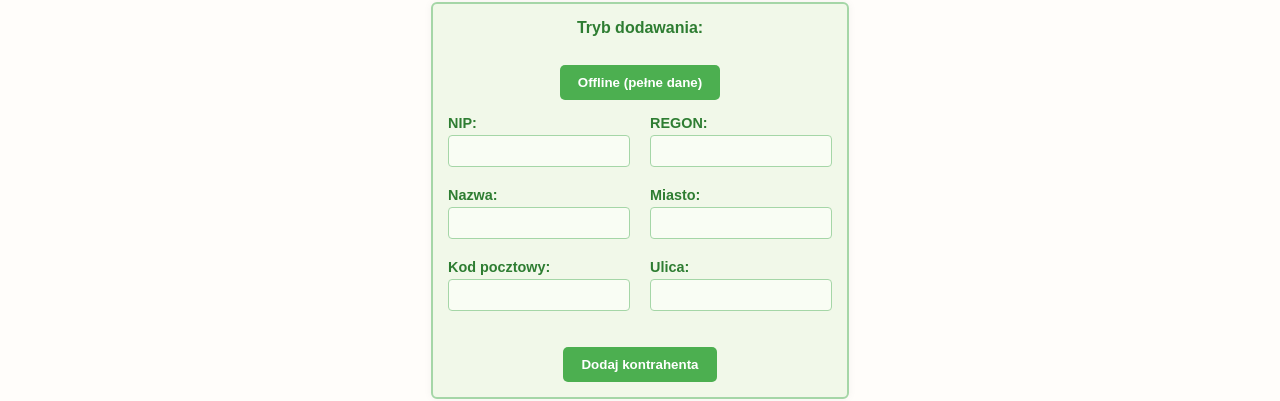
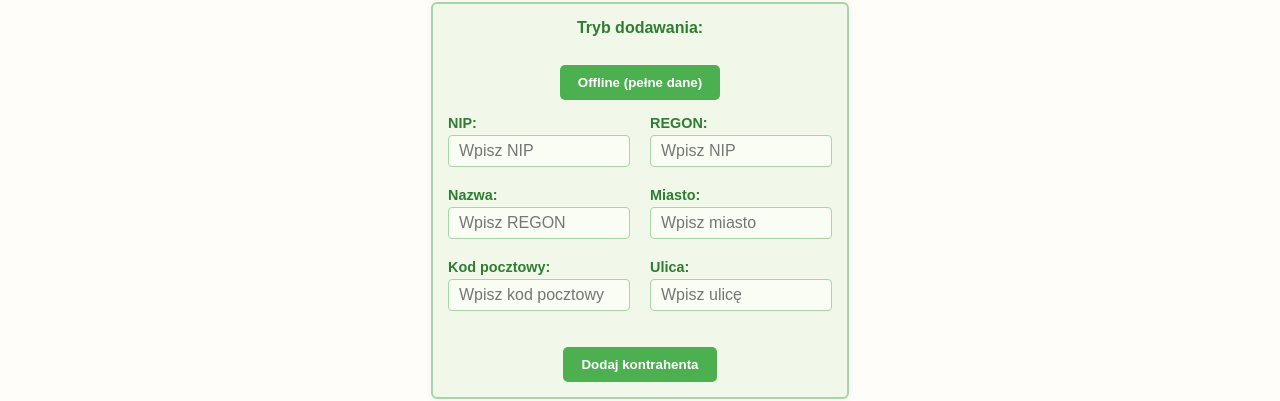
Before and after one commit to Kabanolololo/system-ewidencji-odpadow, a React (Vite) app in the folder frontend/: page /dashboard/contractors in a window 1280 px wide. Shown: the part 155-556 px from the top of the page. Built offline with nearby package versions, Linux system fonts and the light colour scheme; no server answers; sample sign-in values are in the browser's storage.

Commit message:
feat: add placeholders to input fields in Contractors form for better user guidance

```diff
--- a/frontend/src/features/dashboard/components/Contractors.jsx
+++ b/frontend/src/features/dashboard/components/Contractors.jsx
@@ -171,25 +171,25 @@ function Contractors() {
 
         <div className="form-row">
           <label>NIP:
-            <input type="text" value={newContractor.nip} onChange={e => setNewContractor({ ...newContractor, nip: e.target.value })} required />
+            <input type="text" placeholder='Wpisz NIP' value={newContractor.nip} onChange={e => setNewContractor({ ...newContractor, nip: e.target.value })} required />
           </label>
 
           {!isOnline && (
             <>
               <label>REGON:
-                <input type="text" value={newContractor.regon} onChange={e => setNewContractor({ ...newContractor, regon: e.target.value })} required />
+                <input type="text" placeholder='Wpisz NIP' value={newContractor.regon} onChange={e => setNewContractor({ ...newContractor, regon: e.target.value })} required />
               </label>
               <label>Nazwa:
-                <input type="text" value={newContractor.name} onChange={e => setNewContractor({ ...newContractor, name: e.target.value })} required />
+                <input type="text" placeholder='Wpisz REGON' value={newContractor.name} onChange={e => setNewContractor({ ...newContractor, name: e.target.value })} required />
               </label>
               <label>Miasto:
-                <input type="text" value={newContractor.city} onChange={e => setNewContractor({ ...newContractor, city: e.target.value })} required />
+                <input type="text" placeholder='Wpisz miasto' value={newContractor.city} onChange={e => setNewContractor({ ...newContractor, city: e.target.value })} required />
               </label>
               <label>Kod pocztowy:
-                <input type="text" value={newContractor.postalCode} onChange={e => setNewContractor({ ...newContractor, postalCode: e.target.value })} required />
+                <input type="text" placeholder='Wpisz kod pocztowy' value={newContractor.postalCode} onChange={e => setNewContractor({ ...newContractor, postalCode: e.target.value })} required />
               </label>
               <label>Ulica:
-                <input type="text" value={newContractor.street} onChange={e => setNewContractor({ ...newContractor, street: e.target.value })} required />
+                <input type="text" placeholder='Wpisz ulicę' value={newContractor.street} onChange={e => setNewContractor({ ...newContractor, street: e.target.value })} required />
               </label>
             </>
           )}
--- a/frontend/src/features/dashboard/components/Reports.jsx
+++ b/frontend/src/features/dashboard/components/Reports.jsx
@@ -359,7 +359,7 @@ export default function Reports() {
   // wykres masa odpadow
   const wasteMassChartData = wasteMassApiData.map(item => {
     const totalMass = Object.values(item.waste_masses).reduce((sum, val) => sum + val, 0);
-    const monthNumber = parseInt(item.month.split("-")[1], 10); // np. 4
+    const monthNumber = parseInt(item.month.split("-")[1], 10);
     const fullMonthLabel = `${item.month} (${getMonthLabel(months, item.month.split("-")[1])})`;
 
     return {
```
